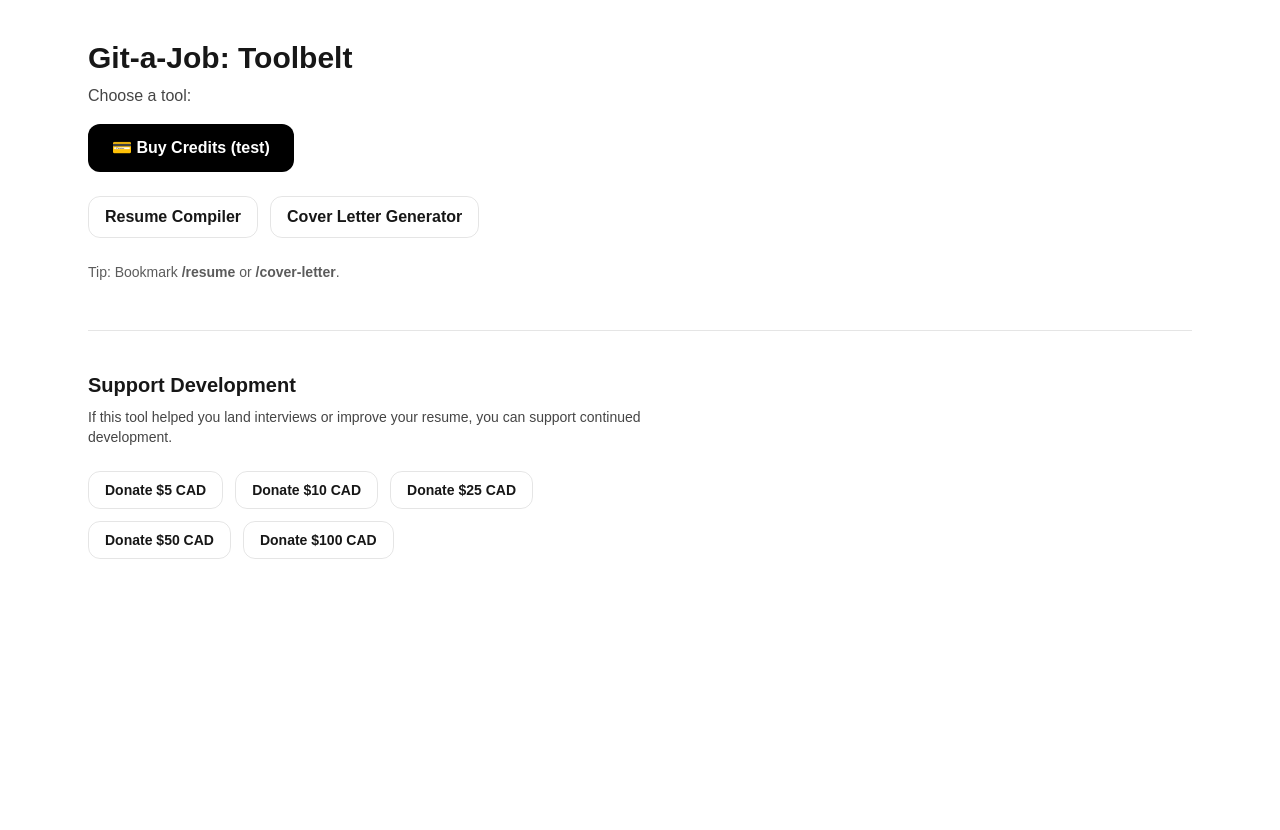
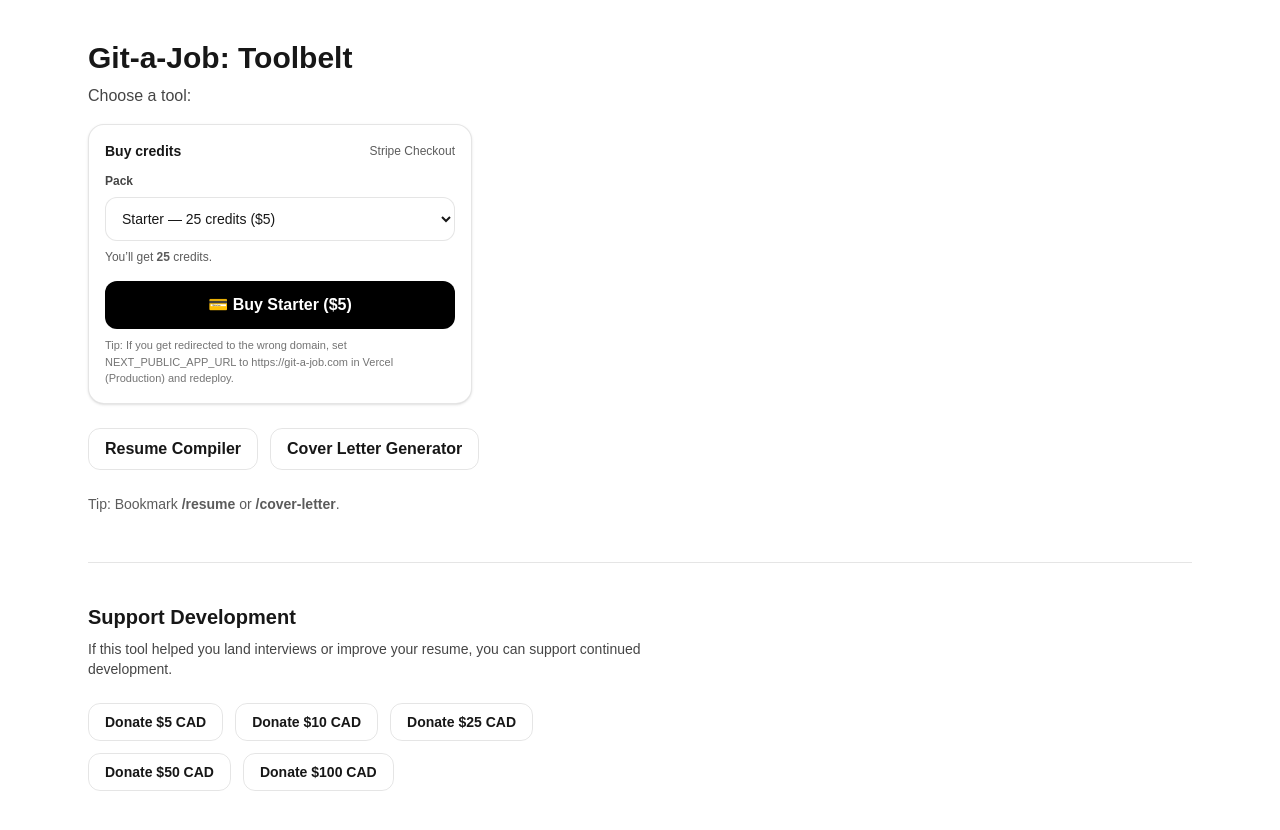
Before and after one commit to KingCarni/Resume-MVP, a Next.js app: page / in a window 1280 px wide. Before the commit the page ends 800 px from the top, so only its background shows below. Built offline with nearby package versions, Linux system fonts and the light colour scheme.

Commit message:
Add pack dropdown for Buy Credits

```diff
--- a/src/components/Billing/BuyCreditsButton.tsx
+++ b/src/components/Billing/BuyCreditsButton.tsx
@@ -1,58 +1,105 @@
 "use client";
 
-import React from "react";
+import React, { useMemo, useState } from "react";
 
 type Pack = "starter" | "plus" | "pro";
 
+const PACKS: Record<Pack, { label: string; credits: number; price: string }> = {
+  starter: { label: "Starter", credits: 25, price: "$5" },
+  plus: { label: "Plus", credits: 75, price: "$12" },
+  pro: { label: "Pro", credits: 200, price: "$25" },
+};
+
 export default function BuyCreditsButton({
-  userId = "test-user-123",
-  pack = "starter",
+  defaultPack = "starter",
 }: {
-  userId?: string;
-  pack?: Pack;
+  defaultPack?: Pack;
 }) {
+  const [pack, setPack] = useState<Pack>(defaultPack);
+  const [loading, setLoading] = useState(false);
+
+  const packInfo = useMemo(() => PACKS[pack], [pack]);
+
   return (
-    <div className="mb-6">
+    <div className="mb-6 w-full max-w-sm">
+      <div className="rounded-2xl border border-black/10 bg-white p-4 shadow-sm dark:border-white/10 dark:bg-black/20">
+        <div className="flex items-center justify-between">
+          <div className="text-sm font-black">Buy credits</div>
+          <div className="text-xs opacity-70">Stripe Checkout</div>
+        </div>
+
+        <div className="mt-3 grid gap-2">
+          <label className="text-xs font-bold opacity-80">Pack</label>
+          <select
+            value={pack}
+            onChange={(e) => setPack(e.target.value as Pack)}
+            className="w-full rounded-xl border border-black/10 bg-white p-3 text-sm outline-none focus:border-black/20
+                       dark:border-white/10 dark:bg-black/30 dark:text-white dark:focus:border-white/20"
+          >
+            {Object.entries(PACKS).map(([key, p]) => (
+              <option key={key} value={key}>
+                {p.label} — {p.credits} credits ({p.price})
+              </option>
+            ))}
+          </select>
+
+          <div className="text-xs opacity-70">
+            You’ll get <span className="font-bold">{packInfo.credits}</span> credits.
+          </div>
+
           <button
+            disabled={loading}
             onClick={async () => {
+              setLoading(true);
               try {
                 const res = await fetch("/api/stripe/checkout", {
                   method: "POST",
                   headers: { "Content-Type": "application/json" },
-              body: JSON.stringify({ userId, pack }),
+                  body: JSON.stringify({ pack }), // ✅ server derives userId from session
                 });
 
                 const contentType = res.headers.get("content-type") || "";
                 const raw = await res.text();
 
                 if (!res.ok) {
-              alert(`Checkout failed (${res.status}).\n\n${raw.slice(0, 500)}`);
+                  if (res.status === 401) {
+                    alert("Please sign in first, then try buying credits again.");
+                  } else {
+                    alert(`Checkout failed (${res.status}).\n\n${raw.slice(0, 700)}`);
+                  }
                   return;
                 }
 
                 if (!contentType.includes("application/json")) {
-              alert(
-                `Expected JSON but got: ${contentType}\n\n` +
-                  raw.slice(0, 500)
-              );
+                  alert(`Expected JSON but got: ${contentType}\n\n${raw.slice(0, 700)}`);
                   return;
                 }
 
                 const data = JSON.parse(raw);
                 if (!data?.ok || !data?.url) {
-              alert(`Unexpected JSON:\n\n${raw}`);
+                  alert(`Unexpected JSON:\n\n${raw.slice(0, 700)}`);
                   return;
                 }
 
                 window.location.href = data.url;
               } catch (e: any) {
                 alert(e?.message || "Checkout failed");
+              } finally {
+                setLoading(false);
               }
             }}
-        className="rounded-xl bg-black px-6 py-3 font-semibold text-white"
+            className="mt-2 rounded-xl bg-black px-6 py-3 font-semibold text-white disabled:opacity-60"
           >
-        💳 Buy Credits (test)
+            {loading ? "Redirecting to Stripe..." : `💳 Buy ${packInfo.label} (${packInfo.price})`}
           </button>
+
+          <div className="text-[11px] opacity-60">
+            Tip: If you get redirected to the wrong domain, set{" "}
+            <span className="font-mono">NEXT_PUBLIC_APP_URL</span> to{" "}
+            <span className="font-mono">https://git-a-job.com</span> in Vercel (Production) and redeploy.
+          </div>
+        </div>
+      </div>
     </div>
   );
 }
```
Lines whose indentation alone changed are shown as unchanged.
